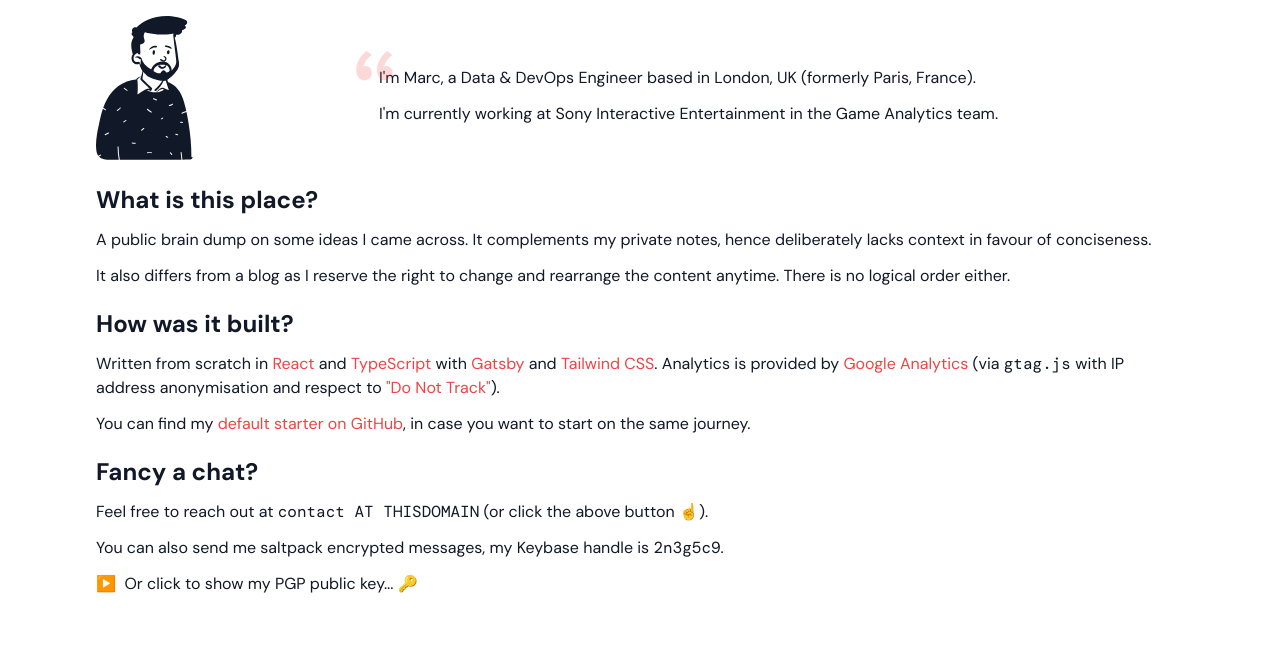
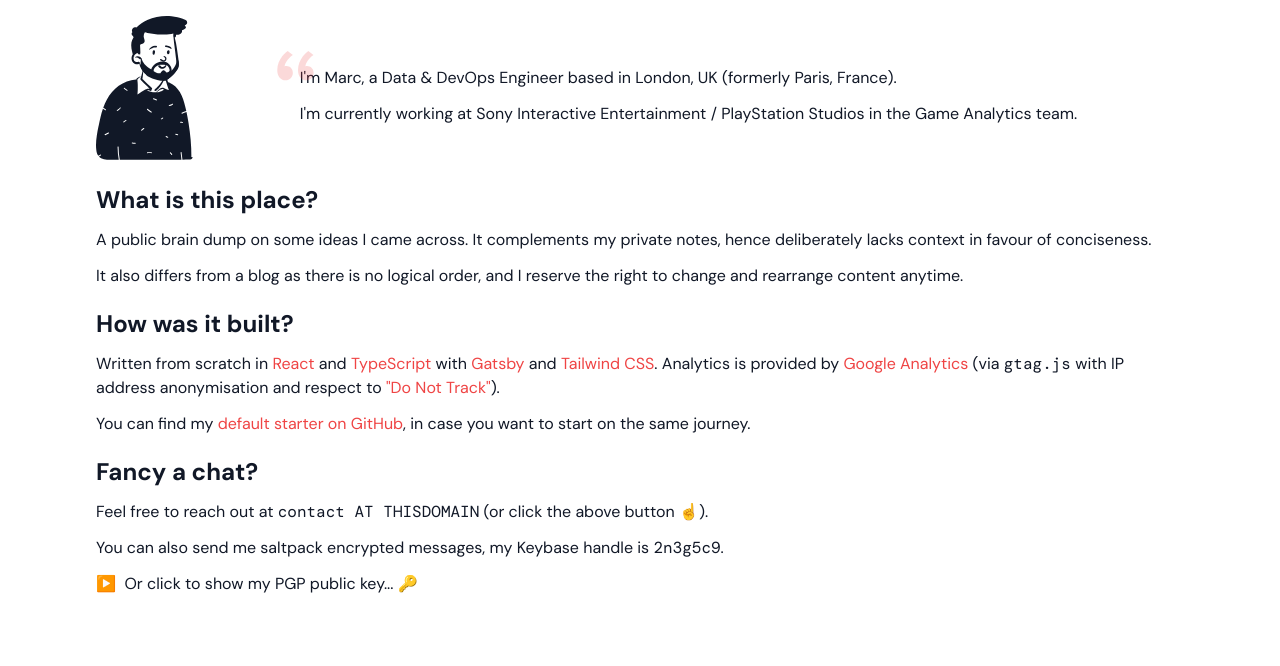
Before and after one commit to 2n3g5c9/notes-marcm-dev, a Gatsby site: page /about in a window 1280 px wide. Shown: the part 198-864 px from the top of the page. Built offline with nearby package versions, Linux system fonts and the light colour scheme; Gatsby itself is replaced by a stand-in of ours; what tailwindcss-padding-safe would draw is missing.

Commit message:
Minor rewording and fixing px in inline code CSS

```diff
--- a/content/about/about.mdx
+++ b/content/about/about.mdx
@@ -10,7 +10,7 @@ import { Quote, ToggleContent } from '@components'
     I'm Marc, a Data & DevOps Engineer based in London, UK (formerly Paris, France).
   </p>
   <p>
-    I'm currently working at Sony Interactive Entertainment in the Game Analytics team.
+    I'm currently working at Sony Interactive Entertainment / PlayStation Studios in the Game Analytics team.
   </p>
 </Quote>
 
@@ -19,8 +19,8 @@ import { Quote, ToggleContent } from '@components'
 A public brain dump on some ideas I came across. It complements my private notes, hence deliberately
 lacks context in favour of conciseness.
 
-It also differs from a blog as I reserve the right to change and rearrange the content anytime. There is no logical
-order either.
+It also differs from a blog as there is no logical order, and I reserve the right to change and rearrange content
+anytime.
 
 ## How was it built?
 
--- a/src/components/mdx/DesignSystem.tsx
+++ b/src/components/mdx/DesignSystem.tsx
@@ -22,7 +22,7 @@
 const inlineCode = (props: never): ReactElement => (
   <code
     {...props}
-    className="px-1.5 py-1 rounded bg-secondary text-secondary text-xs sm:text-sm"
+    className="px-2 py-1 rounded bg-secondary text-secondary text-xs sm:text-sm"
   />
 )
 
--- a/src/config/index.js
+++ b/src/config/index.js
@@ -8,7 +8,7 @@ module.exports = {
   siteLanguage: 'en_UK',
   name: 'Marc Molina',
   email: 'contact@marcm.dev',
-  bannerText: 'First note coming in February 2021.',
+  bannerText: 'First note coming in March 2021.',
   urls: {
     github: 'https://github.com/2n3g5c9',
     keybase: 'https://keybase.io/2n3g5c9',
```
